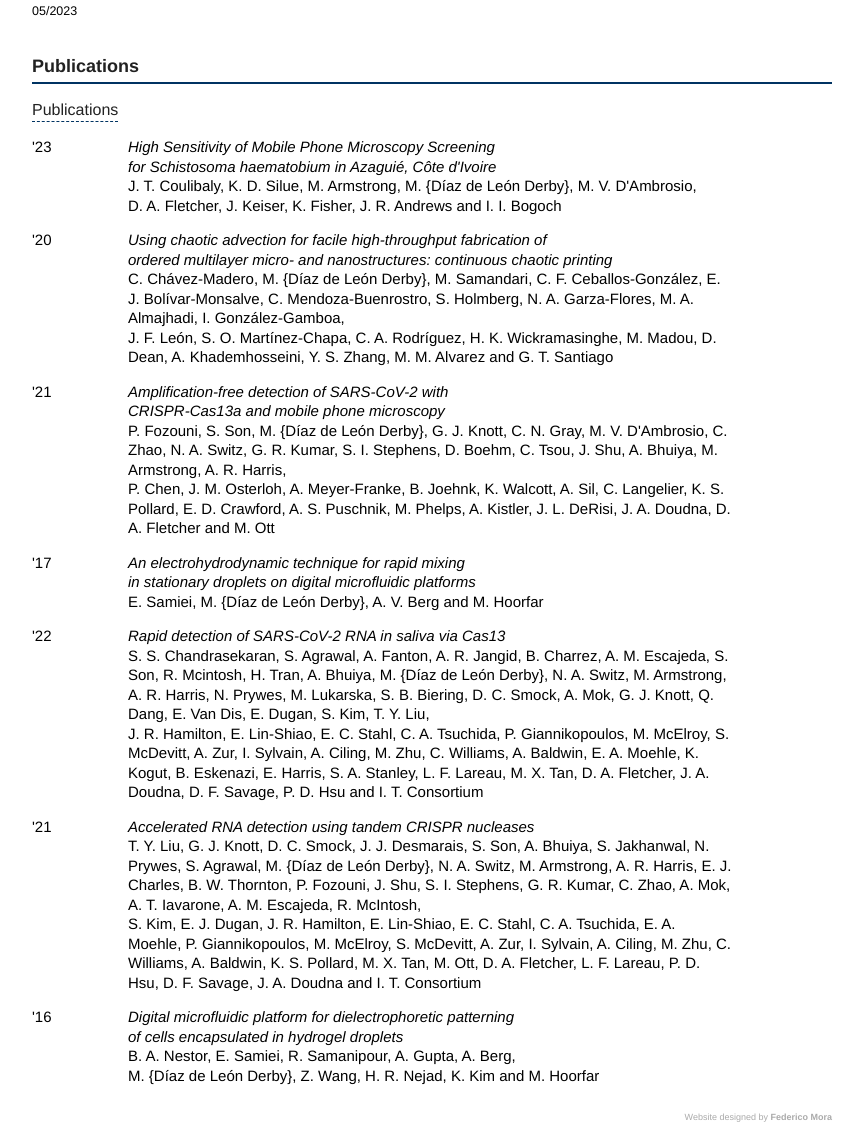
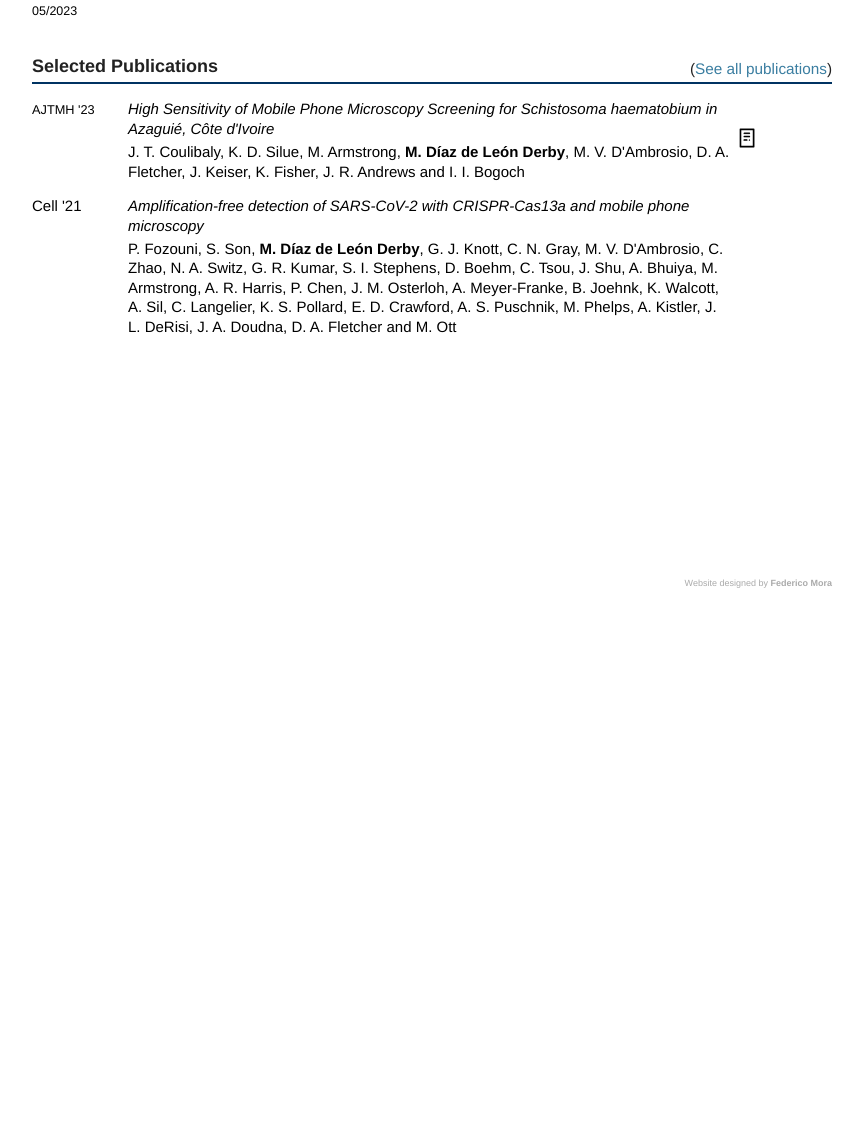
Before and after one commit to mariaddld/mariaddld.github.io, a plain HTML site: page docs/index.html in a window 1280 px wide. Shown: the part 184-1317 px from the top of the page, without its empty margins (208-1071 px from the left). After the commit the page ends 800 px from the top, so only its background shows below. Drawn offline with Linux system fonts and the light colour scheme.

Commit message:
fix bolding in cv; add some detail

```diff
--- a/data/profile.json
+++ b/data/profile.json
@@ -1,9 +1,9 @@
 {
     "headshot" : "",
     "about"    : "",
-    "research" : "I am interested in Neglected Tropical Disease diagnostics.",
-    "cv"       : "",
+    "research" : "Neglected tropical disease diagnostics.",
+    "cv"       : "https://mariaddld.github.io/cv/cv.pdf",
     "email"    : "maria.diaz@berkeley.edu",
     "scholar"  : "",
-    "website"  : ""
+    "website"  : "mariaddld.github.io"
 }
--- a/docs/index.html
+++ b/docs/index.html
@@ -25,8 +25,8 @@
 <div class="content">
 <div class="profile">
 <img class="headshot" src="" alt="Headshot"/>
-<p></p><p>I am interested in Neglected Tropical Disease diagnostics.</p>
-<p>Here is my <a href="">CV</a> and <a href="">Google Scholar</a>. You can reach me at maria.diaz@berkeley.edu.</p>
+<p></p><p>Neglected tropical disease diagnostics.</p>
+<p>Here is my <a href="https://mariaddld.github.io/cv/cv.pdf">CV</a> and <a href="">Google Scholar</a>. You can reach me at maria.diaz@berkeley.edu.</p>
 </div>
 <div class="section">
 <h1>News</h1>
@@ -42,24 +42,24 @@
 </div></div>
 </div>
 <div class="section">
-<h1>Publications</h1><div class="hbar"></div>
+<h1>Selected Publications <small style="font-weight: 300; float: right; padding-top: 0.23em">(<a href="./pubs.html">See all publications</a>)</small></h1><div class="hbar"></div>
 <div id="publications">
-<h3 id="Publicationspublications">Publications</h3><div class="paper">
+<div class="paper">
 <div class="paper-flex">
 <div class="paper-conference">
- '23
+<div class="bigscreen"><small>AJTMH '23</small></div><div class="smallscreen">AJTMH '23</div>
 </div>
 <div class="paper-details">
 <div class="paper-title">
-High Sensitivity of Mobile Phone Microscopy Screening <br class="bigscreen"> for Schistosoma haematobium in Azaguié, Côte d'Ivoire
+High Sensitivity of Mobile Phone Microscopy Screening for Schistosoma haematobium in Azaguié, Côte d'Ivoire
 </div>
 <div class="paper-authors">
 J. T. Coulibaly,
 K. D. Silue,
 M. Armstrong,
-M. {Díaz de León Derby},
+<strong>M. Díaz de León Derby</strong>,
 M. V. D'Ambrosio,
-<br class="bigscreen">D. A. Fletcher,
+D. A. Fletcher,
 J. Keiser,
 K. Fisher,
 J. R. Andrews and
@@ -67,58 +67,22 @@ I. I. Bogoch
 </div>
 </div>
 <div class="paper-icons">
-
+<a href="https://pubmed.ncbi.nlm.nih.gov/36509050/" alt="[PDF] "><img class="paper-icon" src="images/paper.png"/><img class="paper-icon-dark" src="images/paper-dark.png"/></a>
 </div>
 </div>
 </div><div class="paper">
 <div class="paper-flex">
 <div class="paper-conference">
- '20
+Cell '21
 </div>
 <div class="paper-details">
 <div class="paper-title">
-Using chaotic advection for facile high-throughput fabrication of <br class="bigscreen"> ordered multilayer micro- and nanostructures: continuous chaotic printing
-</div>
-<div class="paper-authors">
-C. Chávez-Madero,
-M. {Díaz de León Derby},
-M. Samandari,
-C. F. Ceballos-González,
-E. J. Bolívar-Monsalve,
-C. Mendoza-Buenrostro,
-S. Holmberg,
-N. A. Garza-Flores,
-M. A. Almajhadi,
-I. González-Gamboa,
-<br class="bigscreen">J. F. León,
-S. O. Martínez-Chapa,
-C. A. Rodríguez,
-H. K. Wickramasinghe,
-M. Madou,
-D. Dean,
-A. Khademhosseini,
-Y. S. Zhang,
-M. M. Alvarez and
-G. T. Santiago
-</div>
-</div>
-<div class="paper-icons">
-
-</div>
-</div>
-</div><div class="paper">
-<div class="paper-flex">
-<div class="paper-conference">
- '21
-</div>
-<div class="paper-details">
-<div class="paper-title">
-Amplification-free detection of SARS-CoV-2 with <br class="bigscreen"> CRISPR-Cas13a and mobile phone microscopy
+Amplification-free detection of SARS-CoV-2 with CRISPR-Cas13a and mobile phone microscopy
 </div>
 <div class="paper-authors">
 P. Fozouni,
 S. Son,
-M. {Díaz de León Derby},
+<strong>M. Díaz de León Derby</strong>,
 G. J. Knott,
 C. N. Gray,
 M. V. D'Ambrosio,
@@ -132,7 +96,7 @@ J. Shu,
 A. Bhuiya,
 M. Armstrong,
 A. R. Harris,
-<br class="bigscreen">P. Chen,
+P. Chen,
 J. M. Osterloh,
 A. Meyer-Franke,
 B. Joehnk,
@@ -154,183 +118,6 @@ M. Ott
 
 </div>
 </div>
-</div><div class="paper">
-<div class="paper-flex">
-<div class="paper-conference">
- '17
-</div>
-<div class="paper-details">
-<div class="paper-title">
-An electrohydrodynamic technique for rapid mixing <br class="bigscreen"> in stationary droplets on digital microfluidic platforms
-</div>
-<div class="paper-authors">
-E. Samiei,
-M. {Díaz de León Derby},
-A. V. Berg and
-M. Hoorfar
-</div>
-</div>
-<div class="paper-icons">
-
-</div>
-</div>
-</div><div class="paper">
-<div class="paper-flex">
-<div class="paper-conference">
- '22
-</div>
-<div class="paper-details">
-<div class="paper-title">
-Rapid detection of SARS-CoV-2 RNA in saliva via Cas13
-</div>
-<div class="paper-authors">
-S. S. Chandrasekaran,
-S. Agrawal,
-A. Fanton,
-A. R. Jangid,
-B. Charrez,
-A. M. Escajeda,
-S. Son,
-R. Mcintosh,
-H. Tran,
-A. Bhuiya,
-M. {Díaz de León Derby},
-N. A. Switz,
-M. Armstrong,
-A. R. Harris,
-N. Prywes,
-M. Lukarska,
-S. B. Biering,
-D. C. Smock,
-A. Mok,
-G. J. Knott,
-Q. Dang,
-E. Van Dis,
-E. Dugan,
-S. Kim,
-T. Y. Liu,
-<br class="bigscreen">J. R. Hamilton,
-E. Lin-Shiao,
-E. C. Stahl,
-C. A. Tsuchida,
-P. Giannikopoulos,
-M. McElroy,
-S. McDevitt,
-A. Zur,
-I. Sylvain,
-A. Ciling,
-M. Zhu,
-C. Williams,
-A. Baldwin,
-E. A. Moehle,
-K. Kogut,
-B. Eskenazi,
-E. Harris,
-S. A. Stanley,
-L. F. Lareau,
-M. X. Tan,
-D. A. Fletcher,
-J. A. Doudna,
-D. F. Savage,
-P. D. Hsu and
-I. T. Consortium
-</div>
-</div>
-<div class="paper-icons">
-
-</div>
-</div>
-</div><div class="paper">
-<div class="paper-flex">
-<div class="paper-conference">
- '21
-</div>
-<div class="paper-details">
-<div class="paper-title">
-Accelerated RNA detection using tandem CRISPR nucleases
-</div>
-<div class="paper-authors">
-T. Y. Liu,
-G. J. Knott,
-D. C. Smock,
-J. J. Desmarais,
-S. Son,
-A. Bhuiya,
-S. Jakhanwal,
-N. Prywes,
-S. Agrawal,
-M. {Díaz de León Derby},
-N. A. Switz,
-M. Armstrong,
-A. R. Harris,
-E. J. Charles,
-B. W. Thornton,
-P. Fozouni,
-J. Shu,
-S. I. Stephens,
-G. R. Kumar,
-C. Zhao,
-A. Mok,
-A. T. Iavarone,
-A. M. Escajeda,
-R. McIntosh,
-<br class="bigscreen">S. Kim,
-E. J. Dugan,
-J. R. Hamilton,
-E. Lin-Shiao,
-E. C. Stahl,
-C. A. Tsuchida,
-E. A. Moehle,
-P. Giannikopoulos,
-M. McElroy,
-S. McDevitt,
-A. Zur,
-I. Sylvain,
-A. Ciling,
-M. Zhu,
-C. Williams,
-A. Baldwin,
-K. S. Pollard,
-M. X. Tan,
-M. Ott,
-D. A. Fletcher,
-L. F. Lareau,
-P. D. Hsu,
-D. F. Savage,
-J. A. Doudna and
-I. T. Consortium
-</div>
-</div>
-<div class="paper-icons">
-
-</div>
-</div>
-</div><div class="paper">
-<div class="paper-flex">
-<div class="paper-conference">
- '16
-</div>
-<div class="paper-details">
-<div class="paper-title">
-Digital microfluidic platform for dielectrophoretic patterning <br class="bigscreen"> of cells encapsulated in hydrogel droplets
-</div>
-<div class="paper-authors">
-B. A. Nestor,
-E. Samiei,
-R. Samanipour,
-A. Gupta,
-A. Berg,
-<br class="bigscreen">M. {Díaz de León Derby},
-Z. Wang,
-H. R. Nejad,
-K. Kim and
-M. Hoorfar
-</div>
-</div>
-<div class="paper-icons">
-
-</div>
-</div>
 </div></div>
 </div>
 </div>
--- a/docs/main.css
+++ b/docs/main.css
@@ -159,6 +159,7 @@ a {
 
 .paper-title {
     font-style: italic;
+    padding-bottom: 0.25em;
 }
 
 /* End News and Pubs */
--- a/docs/reset.css
+++ b/docs/reset.css
@@ -7,7 +7,7 @@ html, body, div, span, applet, object, iframe,
 h1, h2, h3, h4, h5, h6, p, blockquote, pre,
 a, abbr, acronym, address, big, cite, code,
 del, dfn, em, img, ins, kbd, q, s, samp,
-small, strike, strong, sub, sup, tt, var,
+small, strike, sub, sup, tt, var,
 b, u, i, center,
 dl, dt, dd, ol, ul, li,
 fieldset, form, label, legend,
--- a/templates/main.css
+++ b/templates/main.css
@@ -159,6 +159,7 @@ a {
 
 .paper-title {
     font-style: italic;
+    padding-bottom: 0.25em;
 }
 
 /* End News and Pubs */
```
Also changed, not shown: docs/pubs.html (+25 -25 lines), 5 other files.
